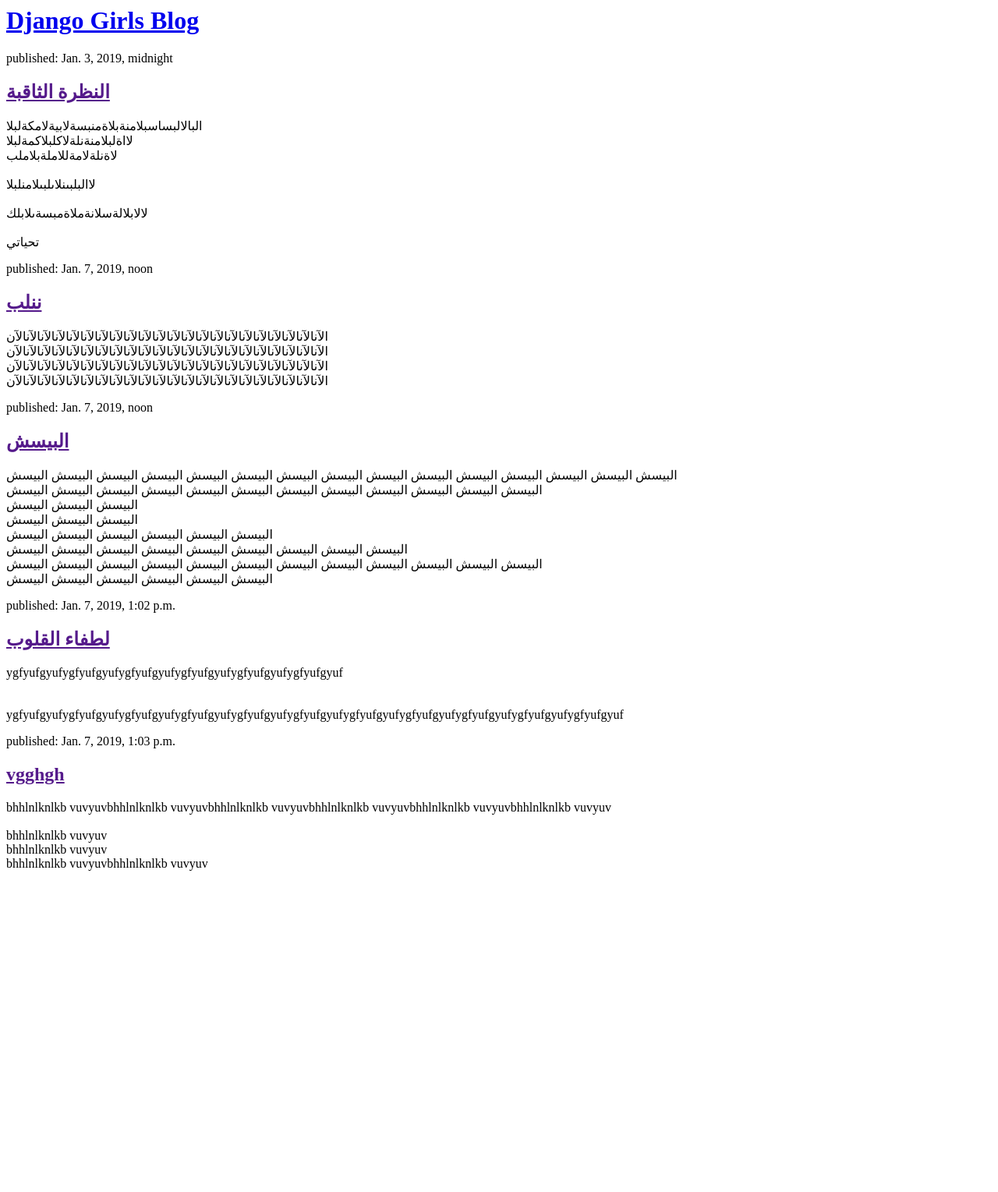
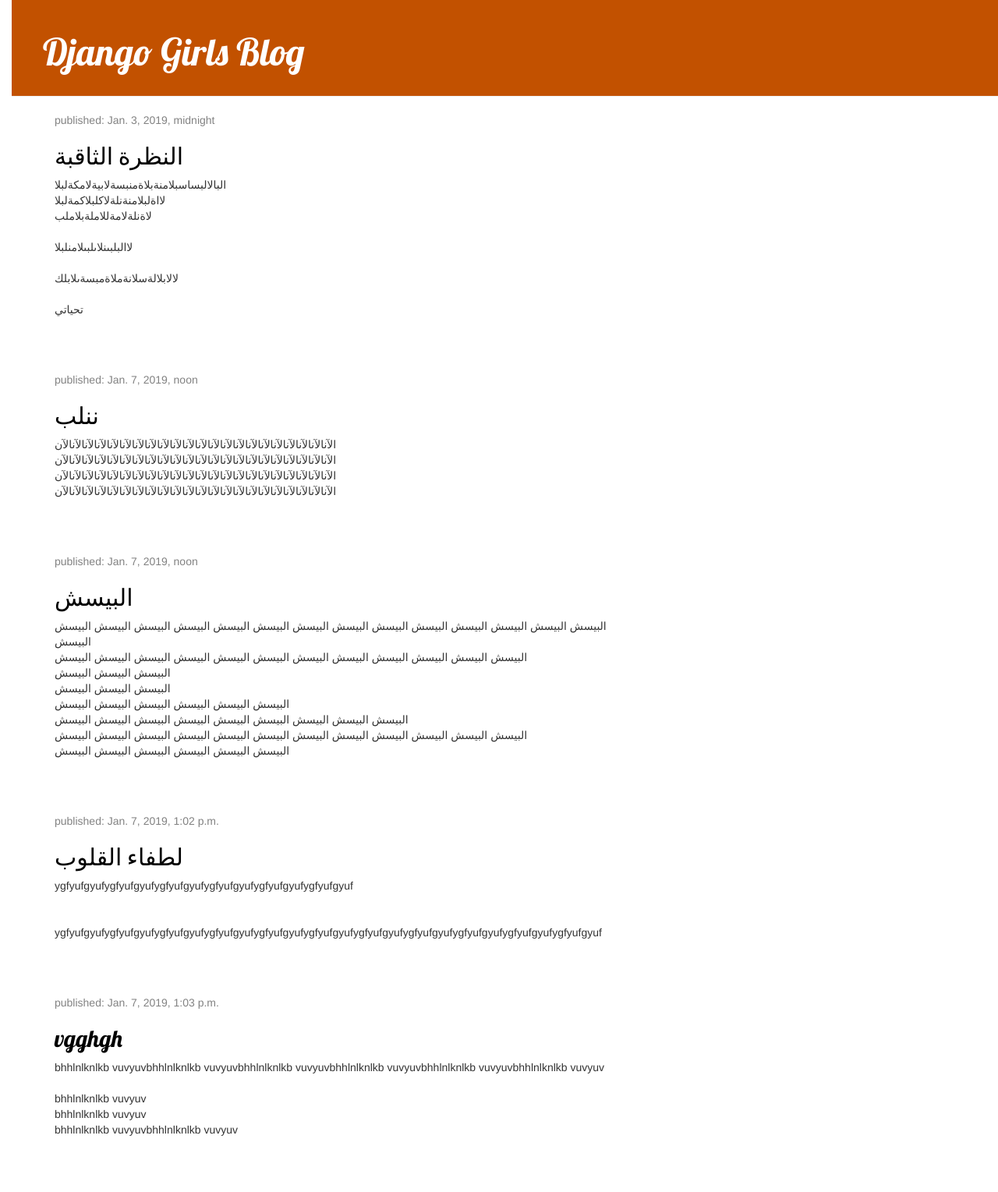
Before and after one commit to aalmalood/my-first-blog, a Django app: page / in a window 1280 px wide. Shown: the whole page at 78% size. Before the commit the page ends 1117 px from the top, so only its background shows below. Run offline with Django 3.2, Linux system fonts and the light colour scheme; data comes from the database, SQL or seed files in the repository; some libraries are stand-ins or nearby versions.

Commit message:
Changed the HTML for the site.

```diff
--- /dev/null
+++ b/mysite/blog/static/css/blog.css
@@ -0,0 +1,54 @@
+h1 a, h2 a {
+    color: #C25100;
+    font-family: 'Lobster';
+}
+body {
+    padding-left: 15px;
+}
+
+.page-header {
+    background-color: #C25100;
+    margin-top: 0;
+    padding: 20px 20px 20px 40px;
+}
+
+.page-header h1, .page-header h1 a, .page-header h1 a:visited, .page-header h1 a:active {
+    color: #ffffff;
+    font-size: 36pt;
+    text-decoration: none;
+}
+
+.content {
+    margin-left: 40px;
+}
+
+h1, h2, h3, h4 {
+    font-family: 'Lobster', cursive;
+}
+
+.date {
+    color: #828282;
+}
+
+.save {
+    float: right;
+}
+
+.post-form textarea, .post-form input {
+    width: 100%;
+}
+
+.top-menu, .top-menu:hover, .top-menu:visited {
+    color: #ffffff;
+    float: right;
+    font-size: 26pt;
+    margin-right: 20px;
+}
+
+.post {
+    margin-bottom: 70px;
+}
+
+.post h2 a, .post h2 a:visited {
+    color: #000000;
+}
--- a/mysite/blog/templates/blog/post_list.html
+++ b/mysite/blog/templates/blog/post_list.html
@@ -1,18 +1,30 @@
+{% load static %}
 <html>
     <head>
         <title>Django Girls blog</title>
+        <link rel="stylesheet" href="//maxcdn.bootstrapcdn.com/bootstrap/3.2.0/css/bootstrap.min.css">
+        <link rel="stylesheet" href="//maxcdn.bootstrapcdn.com/bootstrap/3.2.0/css/bootstrap-theme.min.css">
+        <link rel="stylesheet" href="{% static 'css/blog.css'%}">
+        <link href="//fonts.googleapis.com/css?family=Lobster&subset=latin,latin-ext" rel="stylesheet" type="text/css">
     </head>
     <body>
-    <div>
+        <div class="page-header">
     		<h1><a href="/">Django Girls Blog</a></h1>
 		</div>
-
+<div class="content container">
+    <div class="row">
+        <div class="col-md-8">
             {% for post in posts %}
-    <div>
+                <div class="post">
+                    <div class="date">
                         <p>published: {{ post.published_date }}</p>
+                    </div>
                     <h2><a href="">{{ post.title }}</a></h2>
                     <p>{{ post.text|linebreaksbr }}</p>
                 </div>
             {% endfor %}
+        </div>
+    </div>
+</div>
     </body>
 </html>
```
Also changed, not shown: mysite/blog/templates/blog/base.html (added, +23 -0 lines). Lines whose indentation alone changed are shown as unchanged.
